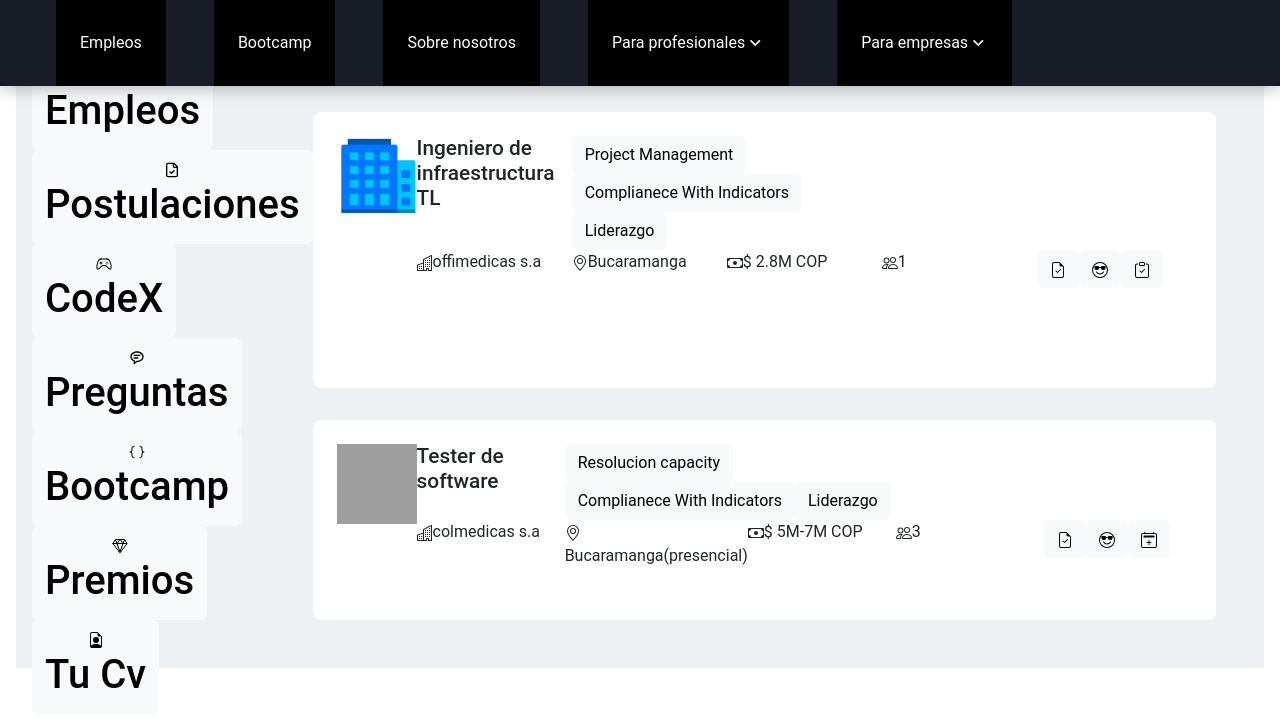
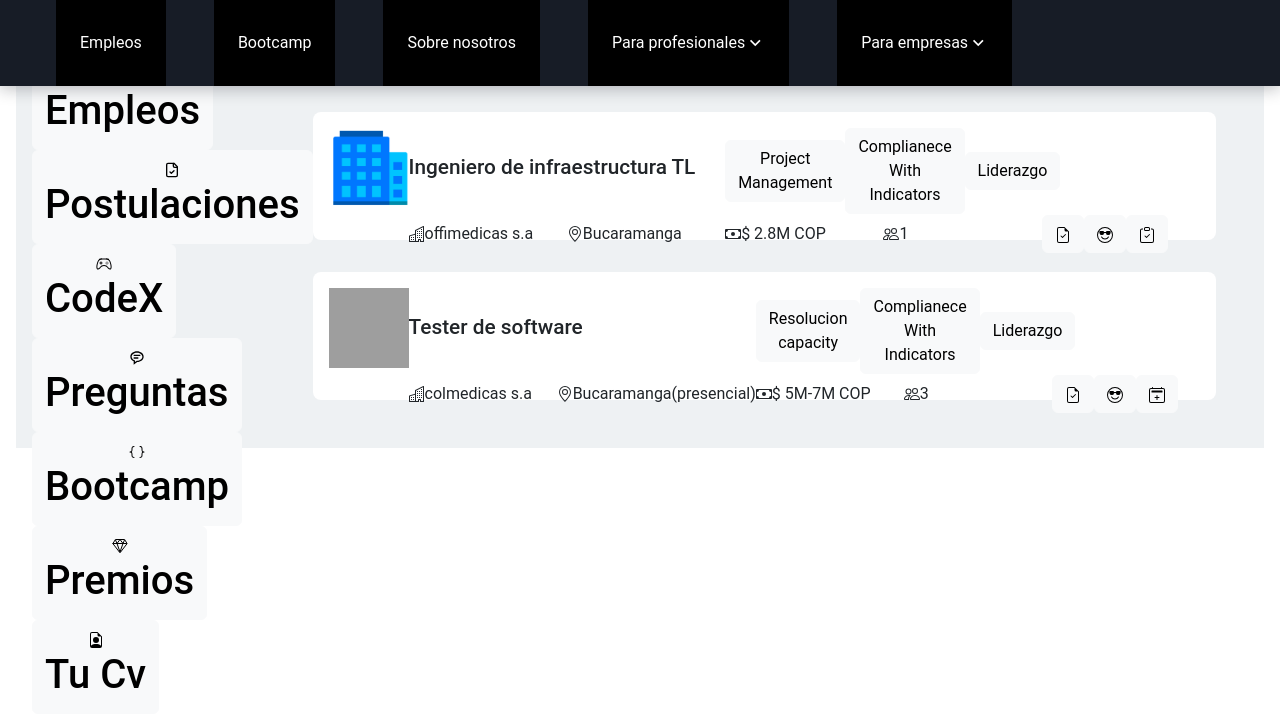
Before and after one commit to walson273/BootcampPeak, a React (Create React App) app in the folder WS3_React/ws3/: page / in a window 1280 px wide. Shown: the top 726 px of the page. Built offline with nearby package versions, Linux system fonts and the light colour scheme; grey boxes are pictures that could not be loaded.

Commit message:
empujeee

```diff
--- a/WS3_React/ws3/src/index.css
+++ b/WS3_React/ws3/src/index.css
@@ -27,6 +27,13 @@ body {
 
 }
 
+.nombreCSS, .beneficiosCSS, .disponibleCSS, .habilidadesCSS, .tituloPuestoCSS, .ubicacionCSS, .salarioCSS{
+
+display: flex;
+align-items: center;
+
+}
+
 .logoCSS{
 
     grid-area: logo;
@@ -39,7 +46,7 @@ body {
 
   grid-area: titulo;
   font-size: 1.3rem;
-  display: inline-block;
+
 
 }
 
@@ -83,7 +90,7 @@ body {
   display: grid;
   grid-template-areas:
 
-        "logo titulo habilidades habilidades vacio vacio"
+        "logo titulo titulo habilidades habilidades vacio"
         "logo nombre ubicacion salario disponible beneficio";
   ;
 
@@ -91,11 +98,10 @@ body {
   grid-template-rows: 1fr 1fr;
 
   margin: 2rem 2rem;
+  padding: 1rem;
+  height: 8rem;
+  border-radius: 0.5rem;
 
-  padding: 1.5rem;
-
-  border-radius: 0.5rem;
-  border-width: 1rem;
 
   border-color: rgb(0, 0, 0);
   background-color: white;
```
